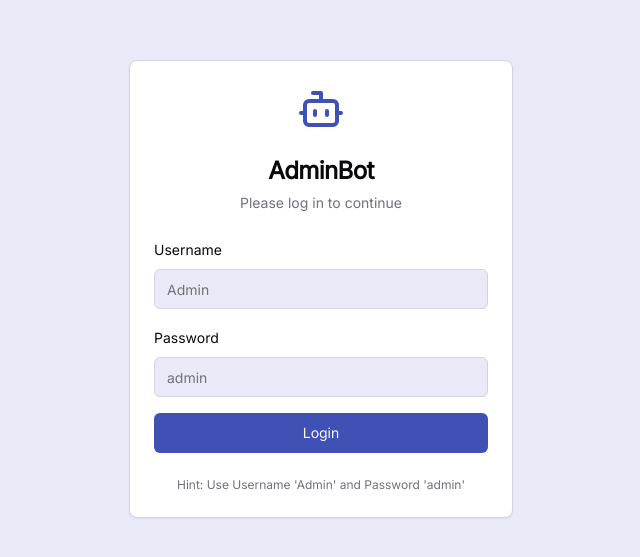
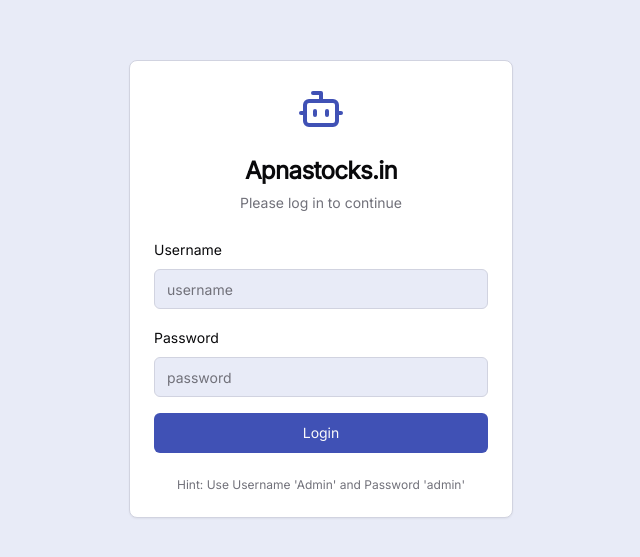
Before and after one commit to RutPatelSCIT/ChAP, a Next.js app: page / in a window 1280 px wide. Shown: the part 111-668 px from the top of the page, without its empty margins (319-959 px from the left). Built offline with nearby package versions, Linux system fonts and the light colour scheme.

Commit message:
Update page.tsx

```diff
--- a/src/app/page.tsx
+++ b/src/app/page.tsx
@@ -44,7 +44,7 @@
   });
 
   function onSubmit(values: z.infer<typeof formSchema>) {
-    if (values.username === "Admin" && values.password === "admin") {
+    if (values.username === "Admin123" && values.password === "admin123") {
       setLoginError(null);
       // In a real app, you'd use a more secure session management method.
       // For this demo, sessionStorage is sufficient.
@@ -62,7 +62,7 @@
           <div className="mx-auto mb-4">
             <Bot size={48} className="text-primary" />
           </div>
-          <CardTitle className="text-2xl">AdminBot</CardTitle>
+          <CardTitle className="text-2xl">Apnastocks.in</CardTitle>
           <CardDescription>Please log in to continue</CardDescription>
         </CardHeader>
         <CardContent>
@@ -75,7 +75,7 @@
                   <FormItem>
                     <FormLabel>Username</FormLabel>
                     <FormControl>
-                      <Input placeholder="Admin" {...field} />
+                      <Input placeholder="username" {...field} />
                     </FormControl>
                     <FormMessage />
                   </FormItem>
@@ -88,7 +88,7 @@
                   <FormItem>
                     <FormLabel>Password</FormLabel>
                     <FormControl>
-                      <Input type="password" placeholder="admin" {...field} />
+                      <Input type="password" placeholder="password" {...field} />
                     </FormControl>
                     <FormMessage />
                   </FormItem>
```
